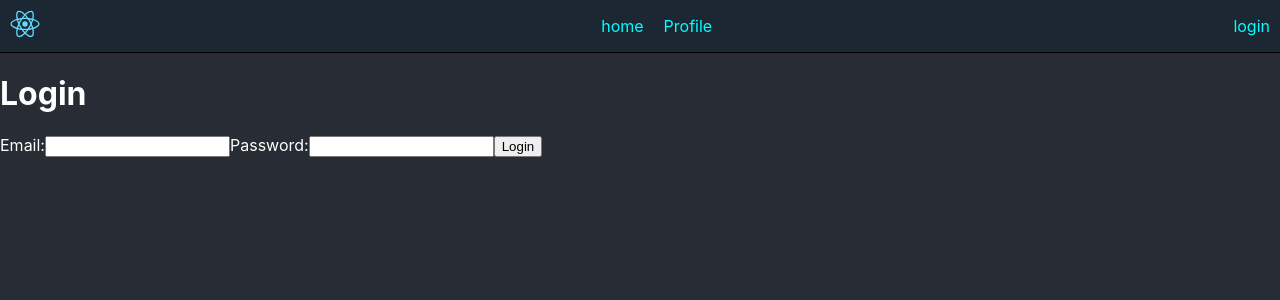
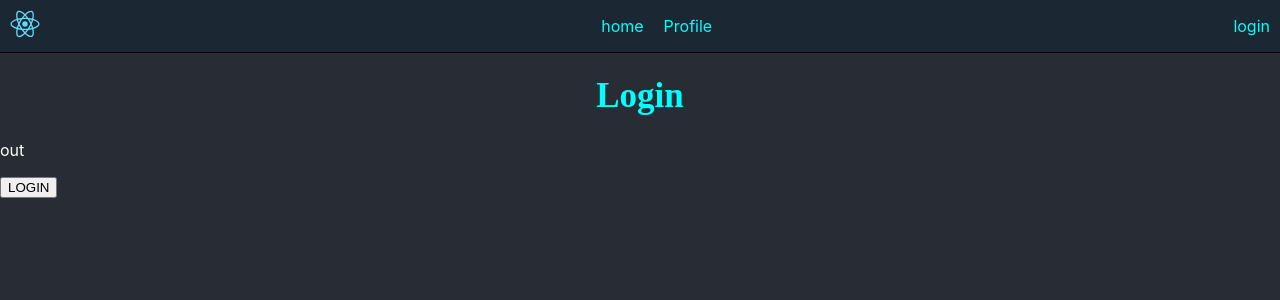
Before and after one commit to IamDavidev/context, a React (Vite) app: page /login in a window 1280 px wide. Shown: the top 300 px of the page. Built offline with nearby package versions, Linux system fonts and the light colour scheme.

Commit message:
Login context

```diff
--- a/src/App.css
+++ b/src/App.css
@@ -3,6 +3,13 @@
   min-height: 100vh;
   /* display: flex; */
   color: white;
+}
+h1{
+  text-align:center;
+  color:#0ff;
+  font-size:35px;
+  font-weight:bold;
+  font-family:'italic'
 }
 
 /*  navbar */
--- a/src/helpers/fetchUser.js
+++ b/src/helpers/fetchUser.js
@@ -1,4 +1,4 @@
-export const fetchUser = {
+ const fetchUser = {
   data: {
     id: 2,
     email: 'janet.weaver@reqres.in',
@@ -11,3 +11,6 @@ export const fetchUser = {
     text: 'To keep ReqRes free, contributions towards server costs are appreciated!',
   },
 };
+
+
+export default fetchUser;
--- a/src/pages/Home.jsx
+++ b/src/pages/Home.jsx
@@ -1,18 +1,19 @@
 import { useContext } from 'react';
 import UserContext from '../contexts/UserContext';
-import { fetchUser } from '../helpers/fetchUser';
 
 const Home = () => {
-  // console.log('home');
   const { user, setUser } = useContext(UserContext);
-  const handleUser = () => {
-    setUser(fetchUser)
-  }
+
   return (
     <>
       <h1>Home</h1>
-      <h3>{user && user.data.first_name + ' ' + user.data.last_name}</h3>
-      <button onClick={handleUser}>Login</button>
+      <h3>
+        {user &&
+          'welcome context APP  ' +
+            user.data.first_name +
+            ' ' +
+            user.data.last_name}
+      </h3>
     </>
   );
 };
--- a/src/pages/LoginIN.jsx
+++ b/src/pages/LoginIN.jsx
@@ -1,18 +1,30 @@
+import { useContext } from 'react';
+import UserContext from '../contexts/UserContext';
+import fetchUser from '../helpers/fetchUser';
 const LoginIn = () => {
+  const { user, setUser } = useContext(UserContext);
+
+  const handleLogin = () => {
+    setUser(fetchUser);
+  };
+  const handleInLogin = () => {
+    setUser(null);
+  };
+
   return (
     <div>
       <h1>Login</h1>
-      <form>
-        <label>
-          Email:
-          <input type="text" name="email" />
-        </label>
-        <label>
-          Password:
-          <input type="password" name="password" />
-        </label>
-        <button type="submit">Login</button>
-      </form>
+      {
+        user ? (
+          <div>
+            <h1>{user.name}</h1>
+            <button onClick={handleInLogin}> LOGOUT </button>
+          </div>
+        ) : (
+          <p>out</p>
+        )
+      }
+      <button onClick={handleLogin}> LOGIN </button>
     </div>
   );
 };
```
